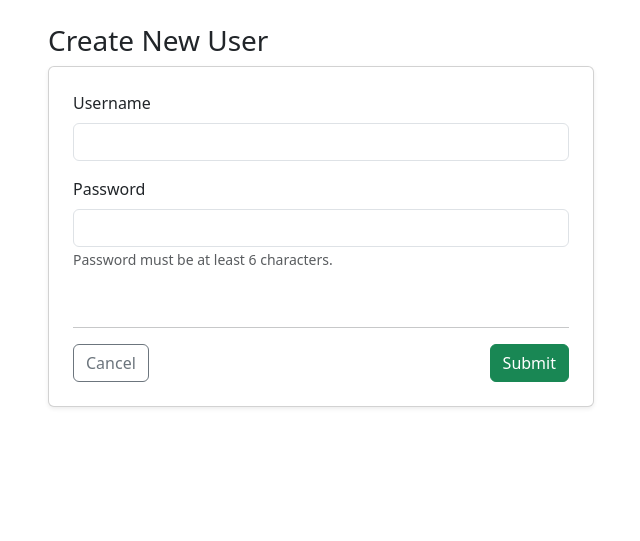
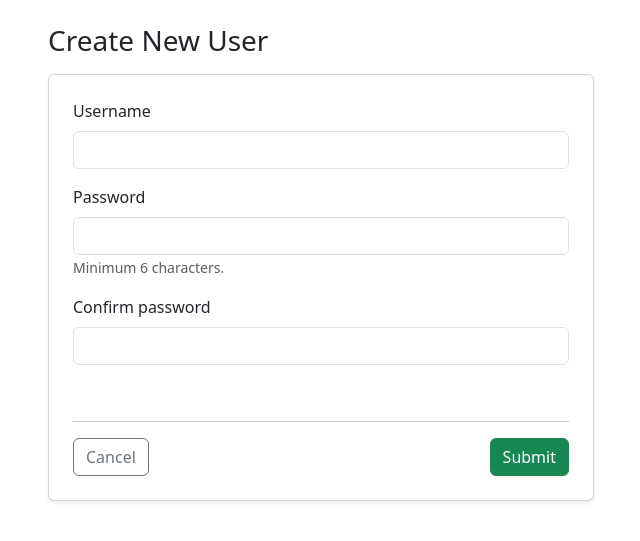
Before and after one commit to Scout064/event-inventory, a Python web app: template inventory_app/templates/user_form.html in a window 1280 px wide. Shown: the part 56-597 px from the top of the page, without its empty margins (319-959 px from the left). Run offline with Jinja, Linux system fonts and the light colour scheme; the template is opened without the code that fills it: most values are stand-ins (such as "Sample title", 1, 10 or a date in 2020); grey boxes marked "Sample" are stand-in pictures; form fields are guessed from the names that the template uses.

Commit message:
Update user_form.html
Implemented Password Validation

```diff
--- a/inventory_app/templates/user_form.html
+++ b/inventory_app/templates/user_form.html
@@ -2,23 +2,46 @@
 {% block content %}
 <div class="row justify-content-center">
     <div class="col-md-6">
-        <h3>{{ "Edit User" if mode == "edit" else "Create New User" }}</h3>
+        <h3 class="mb-3">{{ "Edit User" if mode == "edit" else "Create New User" }}</h3>
         <div class="card p-4 shadow-sm">
-            <form method="POST">
+            <form method="POST" novalidate>
                 {{ form.hidden_tag() }}
+
                 <div class="mb-3">
                     {{ form.username.label(class="form-label") }}
-                    {{ form.username(class="form-control") }}
+                    {{ form.username(class="form-control" + (" is-invalid" if form.username.errors else "")) }}
+                    {% for error in form.username.errors %}
+                        <div class="invalid-feedback">{{ error }}</div>
+                    {% endfor %}
                 </div>
+
                 <div class="mb-3">
                     {{ form.password.label(class="form-label") }}
-                    {{ form.password(class="form-control") }}
-                    <small class="text-muted">Password must be at least 6 characters.</small>
+                    {{ form.password(class="form-control" + (" is-invalid" if form.password.errors else "")) }}
+                    <small class="form-text text-muted">
+                        {% if mode == "edit" %}
+                        Leave blank to keep current password.
+                        {% endif %}
+                        Minimum 6 characters.
+                    </small>
+                    {% for error in form.password.errors %}
+                        <div class="invalid-feedback d-block">{{ error }}</div>
+                    {% endfor %}
                 </div>
+
+                <div class="mb-3">
+                    {{ form.confirm_password.label(class="form-label") }}
+                    {{ form.confirm_password(class="form-control" + (" is-invalid" if form.confirm_password.errors else "")) }}
+                    {% for error in form.confirm_password.errors %}
+                        <div class="invalid-feedback d-block">{{ error }}</div>
+                    {% endfor %}
+                </div>
+
                 <div class="mb-3 form-check">
                     {{ form.is_admin(class="form-check-input") }}
                     {{ form.is_admin.label(class="form-check-label") }}
                 </div>
+
                 <hr>
                 <div class="d-flex justify-content-between">
                     <a href="{{ url_for('admin_users') }}" class="btn btn-outline-secondary">Cancel</a>
```
